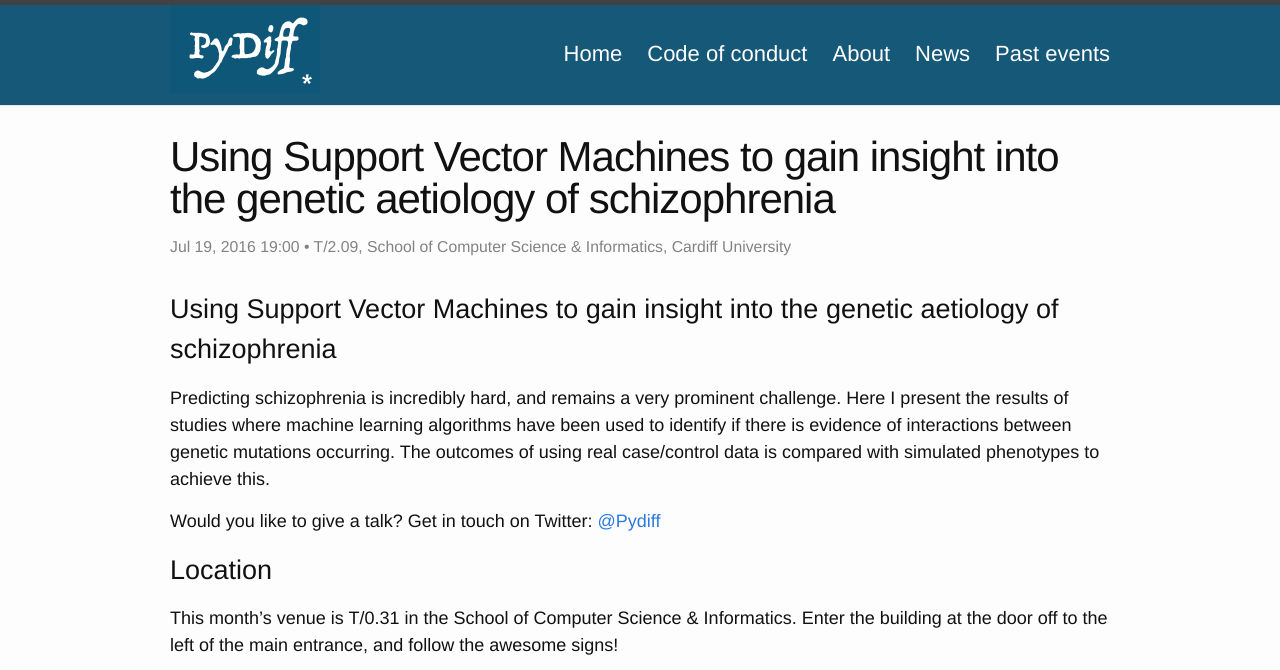
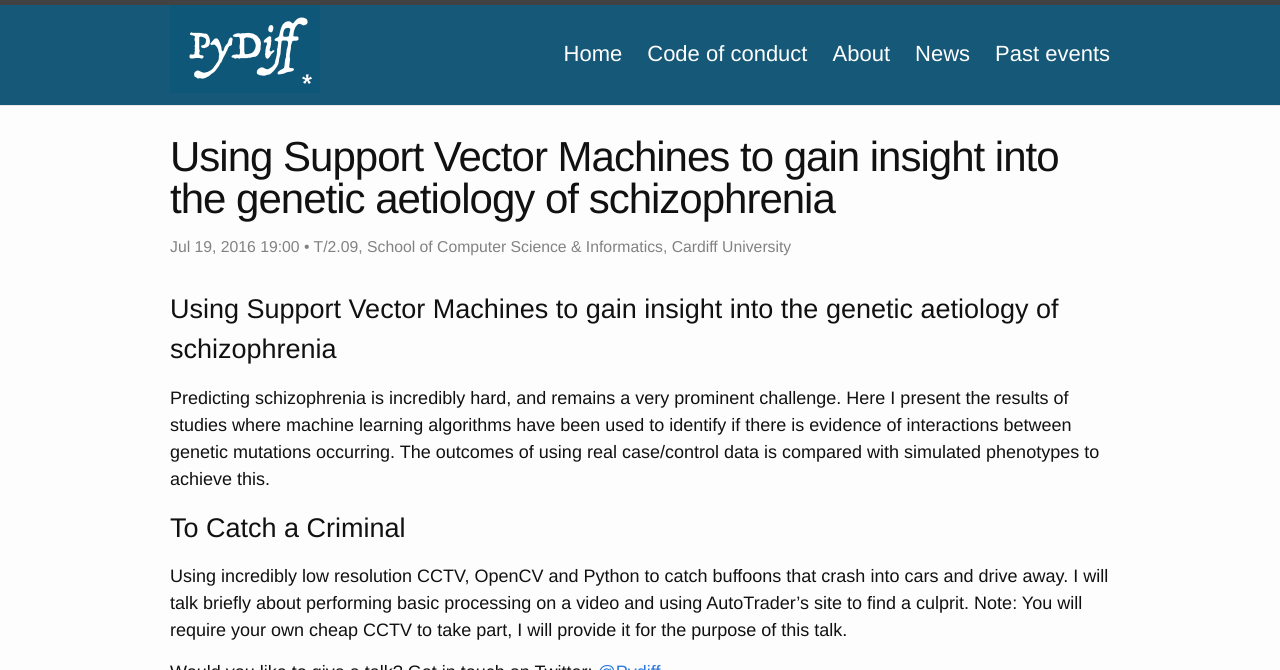
Before and after one commit to PyDiff/PyDiff.github.io, a Jekyll site: the page built from _events/2016-07-19.md, in a window 1280 px wide and 900 px high, cut to the strip 0-670 px from the top of the window. Built offline with Jekyll 4.4.1, drawn with Linux system fonts in a browser that asks for light colours.

Commit message:
added @encima27 event

```diff
--- a/_events/2016-07-19.md
+++ b/_events/2016-07-19.md
@@ -14,6 +14,14 @@ algorithms have been used to identify if there is evidence of interactions
 between genetic mutations occurring. The outcomes of using real case/control
 data is compared with simulated phenotypes to achieve this.
 
+# To Catch a Criminal
+
+Using incredibly low resolution CCTV, OpenCV and Python to catch buffoons that crash
+into cars and drive away. I will talk briefly about performing basic processing
+on a video and using AutoTrader's site to find a culprit.
+Note: You will require your own cheap CCTV to take part, I will provide it
+for the purpose of this talk.
+
 Would you like to give a talk? Get in touch on Twitter: [@Pydiff](https://twitter.com/PyDiff)
 
 # Location
```
